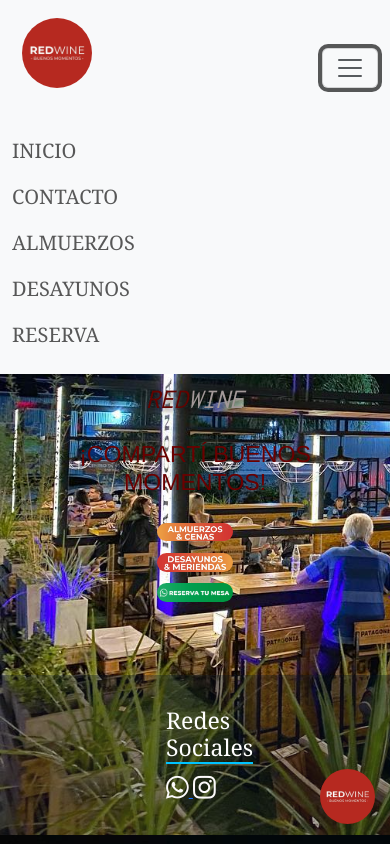
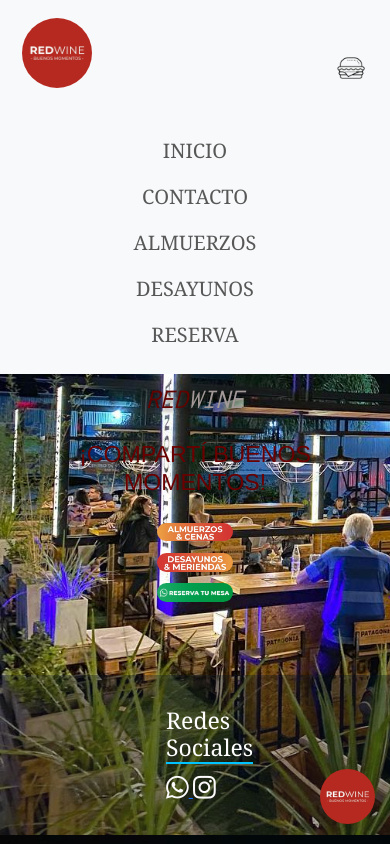
Before and after one commit to Andresferrari1/red_wine, a website: page index.html in a window 390 px wide. Both pictures are taken after a click on the button "Toggle navigation". Drawn offline with nearby package versions, Linux system fonts and the light colour scheme; a web font is replaced by a local one.

Commit message:
cambios  menu hamburguesa

```diff
--- a/index.html
+++ b/index.html
@@ -10,6 +10,7 @@
     <link
         href="https://fonts.googleapis.com/css2?family=Cabin+Condensed:wght@400;500;600;700&family=Inconsolata:wght@400;700&display=swap"
         rel="stylesheet" /><!-- Aca termina el link de las fuentes CABIN -->
+
     <!--LINK BOOTSTRAP-->
     <link href="https://cdn.jsdelivr.net/npm/bootstrap@5.3.2/dist/css/bootstrap.min.css" rel="stylesheet"
         integrity="sha384-T3c6CoIi6uLrA9TneNEoa7RxnatzjcDSCmG1MXxSR1GAsXEV/Dwwykc2MPK8M2HN" crossorigin="anonymous">
@@ -30,12 +31,12 @@
         <nav class="navbar navbar-expand-lg bg-body-tertiary ">
             <div class="container-fluid">
                 <a class="logo" href="#"><img src="./imgs/red_wine.jpg" alt="red wine"></a>
-                <button class="navbar-toggler" type="button" data-bs-toggle="collapse"
+                <button class="navbar-toggler menu-button" type="button" data-bs-toggle="collapse"
                     data-bs-target="#navbarSupportedContent" aria-controls="navbarSupportedContent"
                     aria-expanded="false" aria-label="Toggle navigation">
-                    <span class="navbar-toggler-icon"></span>
+                    <span class="navbar-toggler-icon menu-icon"></span>
                 </button>
-                <div class="collapse navbar-collapse menu" id="navbarSupportedContent">
+                <div class="collapse navbar-collapse menu text-center" id="navbarSupportedContent">
                     <ul class="navbar-nav me-auto mb-2 mb-lg-0">
                         <li class="nav-item">
                             <a class="nav-link " aria-current="page" href="index.html">INICIO</a>
--- a/scss/utilidades/_globales.scss
+++ b/scss/utilidades/_globales.scss
@@ -67,6 +67,17 @@
     color:  #a39999;
 }
 
+.menu-icon{
+    background-image: url(../../imgs/menu-hamburguesa.png);
+}
+
+.menu-button{
+    border: 0;
+}
+
+.menu-button:focus{
+    box-shadow: none;
+}
 .dym_ayc{
     background-color: #535252 ;
     max-width: 100%;
```
Also changed, not shown: pages/almuerzos_y_cenas.html (+3 -3 lines), pages/contacto.html (+3 -3 lines), pages/desayunos_y_meriendas.html (+3 -3 lines), pages/reserva_tu_mesa.html (+3 -3 lines), css/main.css, imgs/gif_menu.gif (added), imgs/menu-hamburguesa.png (added), 1 other file.
